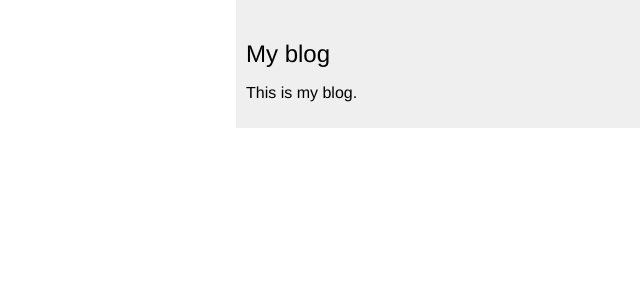
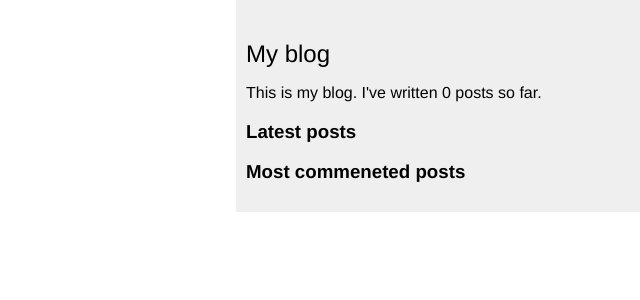
Before and after one commit to cewko/blog-application, a Django app: template base/templates/base/base.html in a window 1280 px wide. Shown: the top 300 px of the page, without its empty margins (640-1280 px from the left). Run offline with Django 5.2, Linux system fonts and the light colour scheme; the template is opened without the code that fills it, so the values that code supplies are empty.

Commit message:
create custom template tags and filters

```diff
--- a/base/templates/base/base.html
+++ b/base/templates/base/base.html
@@ -1,3 +1,4 @@
+{% load blog_tags %}
 {% load static %}
 
 <!DOCTYPE html>
@@ -15,7 +16,21 @@
     </div>
     <div id="sidebar">
         <h2>My blog</h2>
-        <p>This is my blog.</p>
+        <p>
+            This is my blog.
+            I've written {% total_posts %} posts so far.
+        </p>
+        <h3>Latest posts</h3>
+        {% show_latest_posts 3 %}
+        <h3>Most commeneted posts</h3>
+        {% get_most_commented_posts as most_commented_posts %}
+        <ul>
+            {% for post in most_commented_posts %}
+            <li>
+                <a href="{{ post.get_absolute_url }}">{{ post.title }}</a>
+            </li>
+            {% endfor %}
+        </ul>
     </div>
 </body>
 </html>
--- a/base/templates/base/post/detail.html
+++ b/base/templates/base/post/detail.html
@@ -1,4 +1,5 @@
 {% extends "base/base.html" %}
+{% load blog_tags %}
 
 {% block title %}{{ post.title }}{% endblock title %}
 
@@ -7,7 +8,7 @@
     <p class="date">
         Published {{ post.publish }} by {{ post.author }}
     </p>
-    {{ post.body|linebreaks }}
+    {{ post.body|markdown }}
     <p>
         <a href="{% url 'base:post_share' post.id %}">Share this post</a>
     </p>
--- /dev/null
+++ b/base/templates/base/post/latest_posts.html
@@ -0,0 +1,7 @@
+<ul>
+    {% for post in latest_posts %}
+    <li>
+        <a href="{{ post.get_absolute_url }}">{{ post.title }}</a>
+    </li>
+    {% endfor %}
+</ul>
--- a/base/templates/base/post/list.html
+++ b/base/templates/base/post/list.html
@@ -1,4 +1,5 @@
 {% extends "base/base.html" %}
+{% load blog_tags %}
 
 {% block title %}My blog{% endblock title %}
 
@@ -20,7 +21,7 @@
         <p class="date">
             Published {{ post.publish }} by {{ post.author }}
         </p>
-        {{ post.body|truncatewords:30|linebreaks }}
+        {{ post.body|markdown|truncatewords_html:30 }}
     {% endfor %}
     {% include "pagination.html" with page=posts %}
 {% endblock content %}
--- /dev/null
+++ b/base/templatetags/blog_tags.py
@@ -0,0 +1,30 @@
+from django import template
+from ..models import Post
+from django.db.models import Count
+import markdown
+from django.utils.safestring import mark_safe
+
+register = template.Library()
+
+
+@register.simple_tag
+def total_posts():
+    return Post.published.count()
+
+
+@register.inclusion_tag("base/post/latest_posts.html")
+def show_latest_posts(count=5):
+    latest_posts = Post.published.order_by("-publish")[:count]
+    return {"latest_posts": latest_posts}
+
+
+@register.simple_tag
+def get_most_commented_posts(count=5):
+    return Post.published.annotate(
+        total_comments=Count("comments")
+    ).order_by("-total_comments")[:count]
+
+
+@register.filter(name="markdown")
+def markdown_format(text):
+    return mark_safe(markdown.markdown(text))
```
Also changed, not shown: base/templatetags/__init__.py (added).
